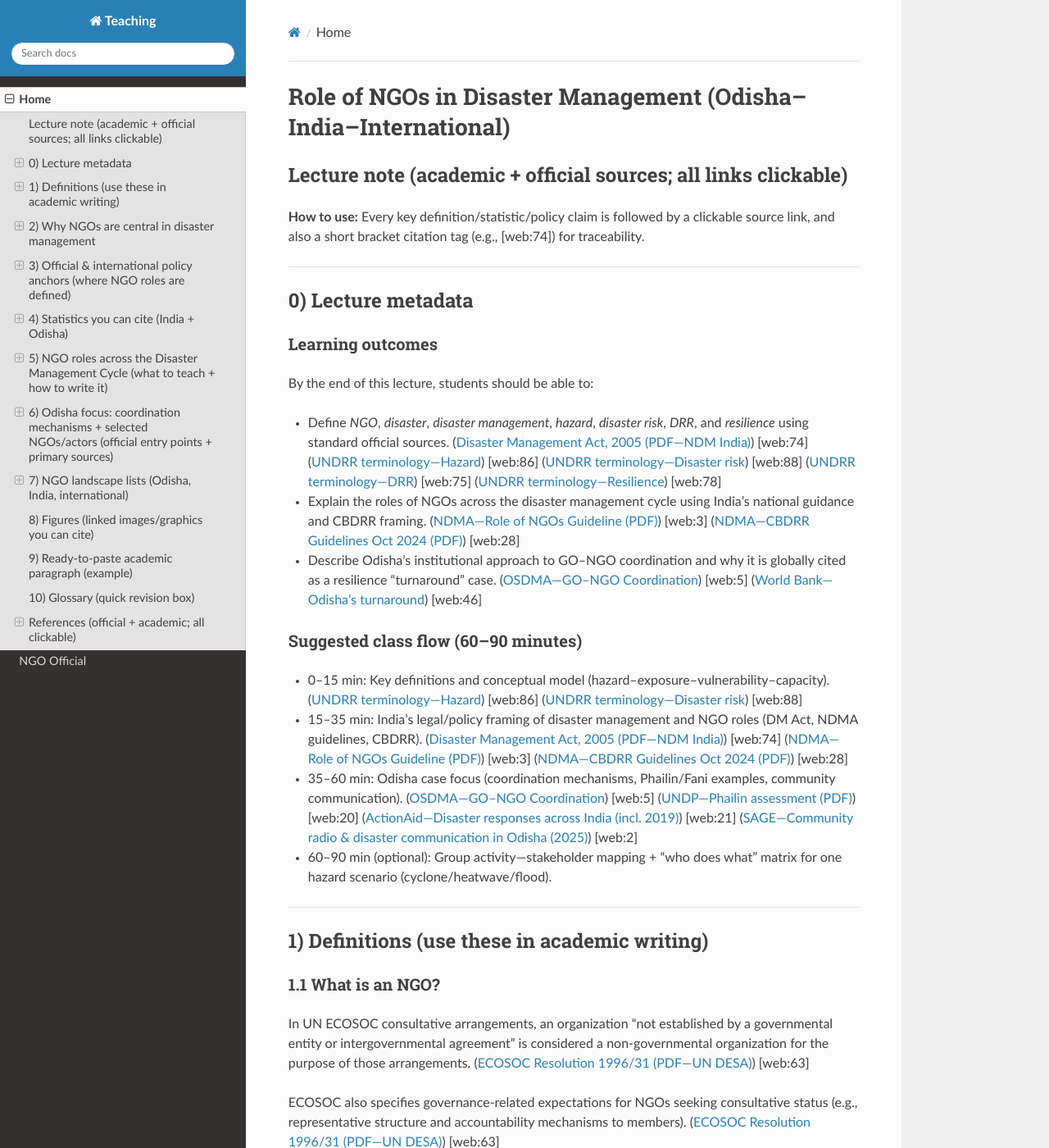
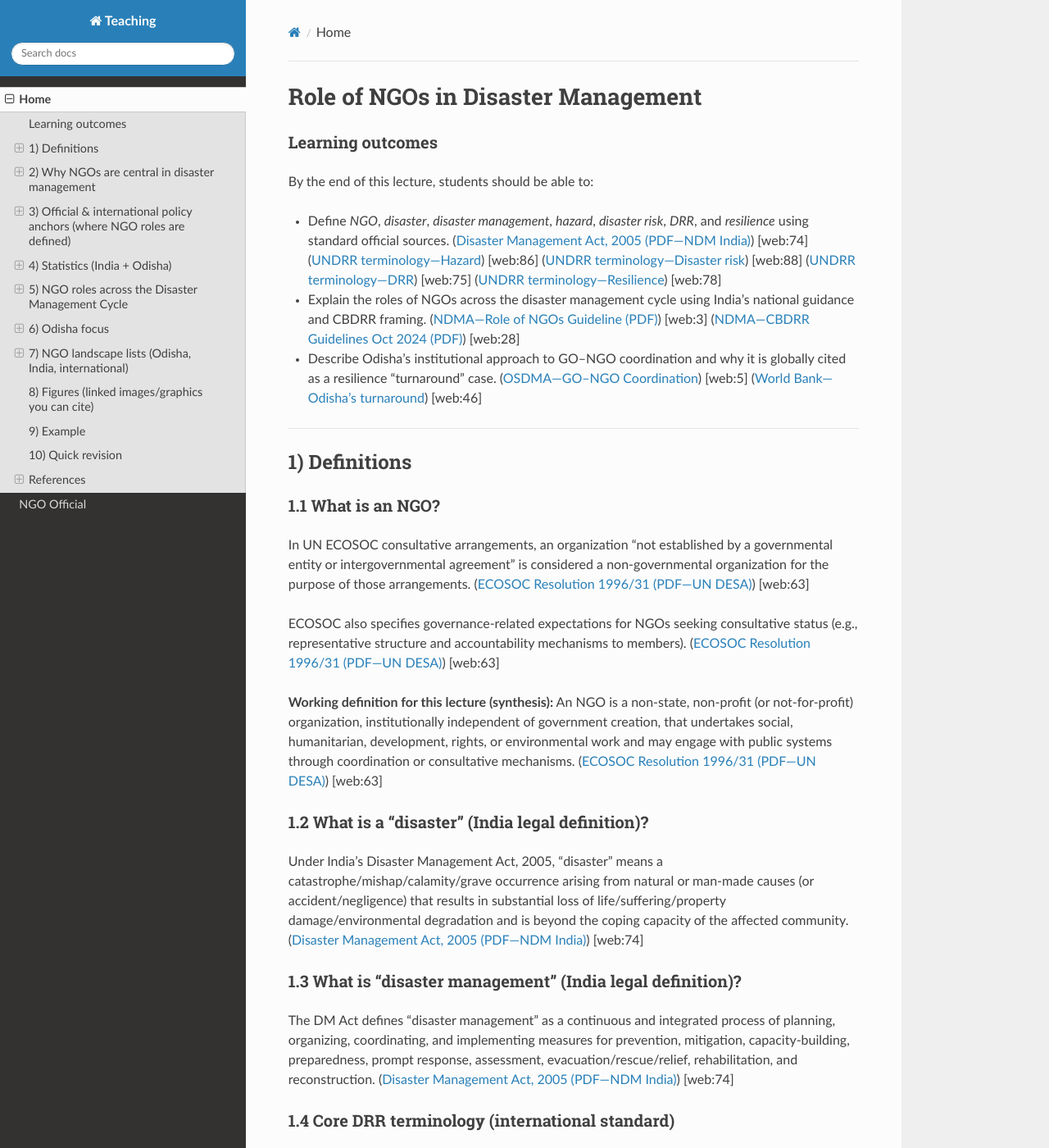
Before and after one commit to pulakeshpradhan/teaching, an MkDocs documentation site: the page built from docs/index.md, in a window 1280 px wide and 1400 px high. Shown: the whole window at 82% size. Built offline with MkDocs 1.6.1, drawn with Linux system fonts in a browser that asks for light colours; nearby versions of some CDN libraries; some of the changed text lies outside the part shown.

Commit message:
update: NGO lecture notes

```diff
--- a/docs/index.md
+++ b/docs/index.md
@@ -1,12 +1,4 @@
-# Role of NGOs in Disaster Management (Odisha–India–International)
-
-## Lecture note (academic + official sources; all links clickable)
-
-**How to use:** Every key definition/statistic/policy claim is followed by a clickable source link, and also a short bracket citation tag (e.g., [web:74]) for traceability.
-
----
-
-## 0) Lecture metadata
+# Role of NGOs in Disaster Management
 
 ### Learning outcomes
 
@@ -16,16 +8,9 @@ By the end of this lecture, students should be able to:
 - Explain the roles of NGOs across the disaster management cycle using India’s national guidance and CBDRR framing. ([NDMA—Role of NGOs Guideline (PDF)](https://www.ddmakangra.org/public/ngo_corner/showimg%20(1).pdf)) [web:3] ([NDMA—CBDRR Guidelines Oct 2024 (PDF)](https://ndma.gov.in/sites/default/files/PDF/Guidelines/CBDRR_Guidelines_Oct_2024.pdf)) [web:28]
 - Describe Odisha’s institutional approach to GO–NGO coordination and why it is globally cited as a resilience “turnaround” case. ([OSDMA—GO–NGO Coordination](https://www.osdma.org/capacity-building/go-ngo-coordination/)) [web:5] ([World Bank—Odisha’s turnaround](https://www.worldbank.org/en/news/opinion/2023/11/03/odisha-s-turnaround-in-disaster-management-has-lessons-for-the-world)) [web:46]
 
-### Suggested class flow (60–90 minutes)
-
-- 0–15 min: Key definitions and conceptual model (hazard–exposure–vulnerability–capacity). ([UNDRR terminology—Hazard](https://www.undrr.org/terminology/hazard)) [web:86] ([UNDRR terminology—Disaster risk](https://www.undrr.org/terminology/disaster-risk)) [web:88]
-- 15–35 min: India’s legal/policy framing of disaster management and NGO roles (DM Act, NDMA guidelines, CBDRR). ([Disaster Management Act, 2005 (PDF—NDM India)](https://ndmindia.mha.gov.in/ndmi/images/The%20Disaster%20Management%20Act,%202005.pdf)) [web:74] ([NDMA—Role of NGOs Guideline (PDF)](https://www.ddmakangra.org/public/ngo_corner/showimg%20(1).pdf)) [web:3] ([NDMA—CBDRR Guidelines Oct 2024 (PDF)](https://ndma.gov.in/sites/default/files/PDF/Guidelines/CBDRR_Guidelines_Oct_2024.pdf)) [web:28]
-- 35–60 min: Odisha case focus (coordination mechanisms, Phailin/Fani examples, community communication). ([OSDMA—GO–NGO Coordination](https://www.osdma.org/capacity-building/go-ngo-coordination/)) [web:5] ([UNDP—Phailin assessment (PDF)](https://ndmindia.mha.gov.in/ndmi/images/pdf/PhailinReport-UNDP-Odisha.pdf)) [web:20] ([ActionAid—Disaster responses across India (incl. 2019)](https://www.actionaidindia.org/emergency/response-to-disasters-across-india-2019/)) [web:21] ([SAGE—Community radio & disaster communication in Odisha (2025)](https://journals.sagepub.com/doi/10.1177/01634437241282243)) [web:2]
-- 60–90 min (optional): Group activity—stakeholder mapping + “who does what” matrix for one hazard scenario (cyclone/heatwave/flood).
-
 ---
 
-## 1) Definitions (use these in academic writing)
+## 1) Definitions
 
 ### 1.1 What is an NGO?
 
@@ -100,7 +85,7 @@ A concise UNDRR explainer is also available for policy framing in academic writi
 
 ---
 
-## 4) Statistics you can cite (India + Odisha)
+## 4) Statistics (India + Odisha)
 
 ### India: hazard exposure (official synthesis)
 
@@ -108,7 +93,7 @@ India’s national Sendai Midterm Review report compiles headline exposure indic
 
 Use the NDMA VNR as your “official umbrella source” for nationally reported vulnerability statistics in academic writing, and cite the relevant page/section after you verify the exact line you are quoting. ([NDMA—India Sendai Framework Midterm Review (VNR) (PDF)](https://ndma.gov.in/sites/default/files/PDF/India-SFDRR-Midterm-Review-Report.pdf)) [web:51]
 
-### Odisha: evidence of risk-reduction outcomes (official + academic)
+### Odisha: evidence of risk-reduction outcomes
 
 Odisha’s preparedness improvements (institutional strengthening and evacuation/shelter systems) are highlighted by the World Bank as globally instructive. ([World Bank—Odisha’s turnaround](https://www.worldbank.org/en/news/opinion/2023/11/03/odisha-s-turnaround-in-disaster-management-has-lessons-for-the-world)) [web:46]
 
@@ -118,7 +103,7 @@ For an academic narrative on Phailin and Odisha preparedness, see the dedicated
 
 ---
 
-## 5) NGO roles across the Disaster Management Cycle (what to teach + how to write it)
+## 5) NGO roles across the Disaster Management Cycle
 
 NDMA’s NGO guideline frames NGO contributions across **preparedness, mitigation, response, and recovery**, including community awareness, training, relief logistics, and longer-term rehabilitation. ([NDMA Guideline—Role of NGOs (PDF)](https://www.ddmakangra.org/public/ngo_corner/showimg%20(1).pdf)) [web:3]
 
@@ -145,7 +130,7 @@ The CBDRR Guidelines emphasize community-centered methods where NGOs/CSOs help e
 
 ---
 
-## 6) Odisha focus: coordination mechanisms + selected NGOs/actors (official entry points + primary sources)
+## 6) Odisha focus
 
 ### 6.1 GO–NGO coordination (official mechanisms)
 
@@ -212,7 +197,7 @@ Use these as “figures” by linking to the official page/PDF (and extracting t
 
 ---
 
-## 9) Ready-to-paste academic paragraph (example)
+## 9) Example
 
 NGOs are formally recognized in India’s disaster governance as agencies that supplement government capacity across preparedness, response, and recovery, and NDMA provides detailed guidance on operational roles and coordination expectations. ([NDMA Guideline—Role of NGOs (PDF)](https://www.ddmakangra.org/public/ngo_corner/showimg%20(1).pdf)) [web:3]
 In Odisha, institutional investments and structured coordination are widely cited as central to the state’s improved cyclone outcomes, with external assessments framing Odisha’s approach as globally instructive for disaster resilience-building. ([World Bank—Odisha turnaround](https://www.worldbank.org/en/news/opinion/2023/11/03/odisha-s-turnaround-in-disaster-management-has-lessons-for-the-world)) [web:46]
@@ -220,7 +205,7 @@ Community-centered DRR approaches further position NGOs/CSOs and CBOs as core ac
 
 ---
 
-## 10) Glossary (quick revision box)
+## 10) Quick revision
 
 - **NGO (UN consultative framing):** Not established by a governmental entity or intergovernmental agreement (for consultative arrangements), with governance/accountability expectations. ([ECOSOC Resolution 1996/31 (PDF)](https://social.desa.un.org/sites/default/files/inline-files/resolution-1996-31.pdf)) [web:63]
 - **Disaster (India):** A grave occurrence causing substantial losses and beyond community coping capacity. ([Disaster Management Act, 2005 (PDF)](https://ndmindia.mha.gov.in/ndmi/images/The%20Disaster%20Management%20Act,%202005.pdf)) [web:74]
@@ -232,7 +217,7 @@ Community-centered DRR approaches further position NGOs/CSOs and CBOs as core ac
 
 ---
 
-## References (official + academic; all clickable)
+## References
 
 ### Laws / official policy
 
```
